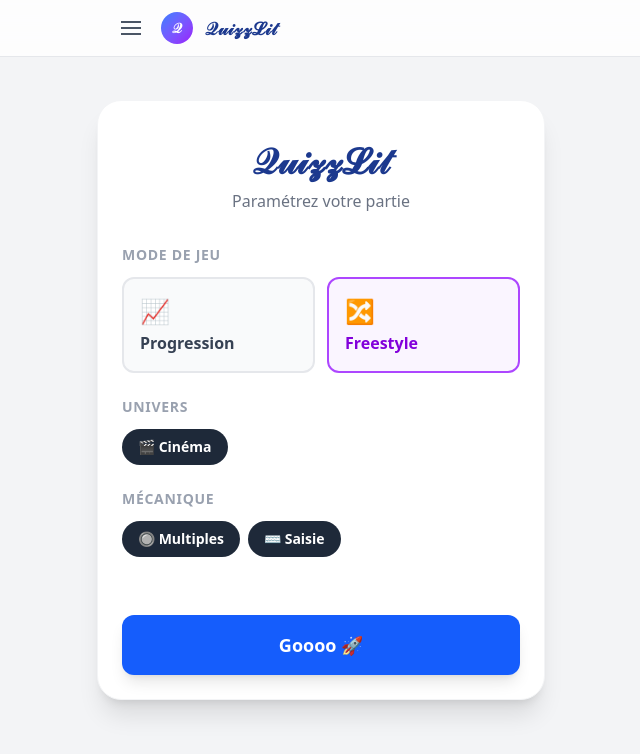
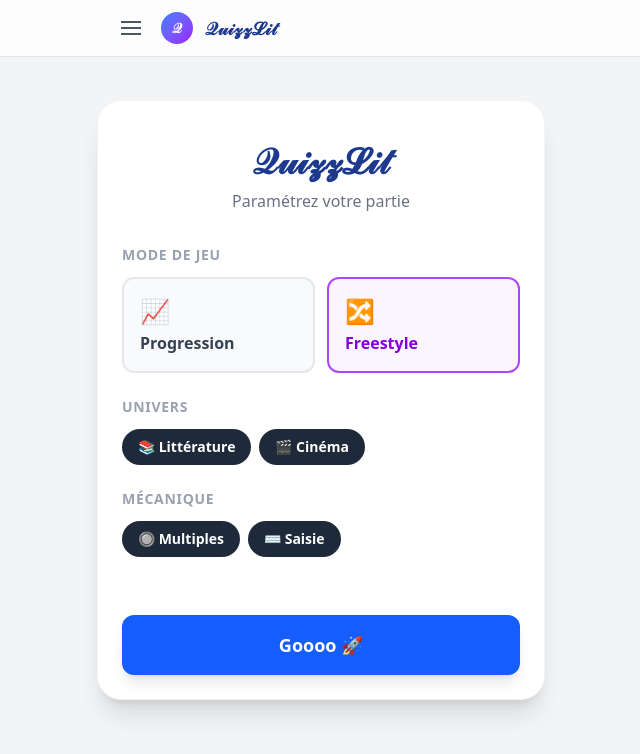
Before and after one commit to Lilian2588/QuizzLit, a React (Vite) app in the folder quiz-app/: page / in a window 1280 px wide. Shown: the top 754 px of the page, without its empty margins (319-959 px from the left). Built offline with nearby package versions, Linux system fonts and the light colour scheme; no server answers.

Commit message:
derniers chgt remettre les thèmes initiaux

```diff
--- a/quiz-app/src/App.jsx
+++ b/quiz-app/src/App.jsx
@@ -56,7 +56,7 @@ function App() {
         {/* 4. ERREUR (Vide) */}
         {gameConfig && !isLoading && questions.length === 0 && !error && (
           <div className="flex-1 flex flex-col items-center justify-center p-6 text-center">
-            <p className="text-xl font-bold text-red-500 mb-4">Mmh... Il n'y a pas encore 15 questions dans cette catégorie 😕</p>
+            <p className="text-xl font-bold text-red-500 mb-4">Mmh... Il n'y a pas encore de questions dans cette catégorie 😕</p>
             <button onClick={handleReturnToMenu} className="bg-gray-200 px-6 py-3 rounded-lg font-bold">Retour</button>
           </div>
         )}
--- a/quiz-app/src/components/HomeScreen.jsx
+++ b/quiz-app/src/components/HomeScreen.jsx
@@ -58,7 +58,7 @@ export default function HomeScreen({
             Univers {isProgression && <span className="text-xs font-normal text-blue-600 ml-2">(Indisponible en mode Progression)</span>}
           </h3>
           <div className="flex flex-wrap gap-2">
-            {['PERSO'].map(theme => (
+            {['LITERATURE', 'CINEMA'].map(theme => (
               <button
                 key={theme}
                 onClick={() => toggleTheme(theme)}
--- a/quiz-app/src/hooks/useConfigForm.js
+++ b/quiz-app/src/hooks/useConfigForm.js
@@ -6,7 +6,7 @@ export function useConfigForm(onStartCallback) {
   const { isSuper } = useUserRole()
 
   const [mode, setMode] = useState('freestyle')
-  const [themes, setThemes] = useState(['PERSO'])
+  const [themes, setThemes] = useState(['LITERATURE', 'CINEMA'])
   const [types, setTypes] = useState(['QCM', 'INPUT'])
 
   const handleSetMode = (newMode) => {
```
